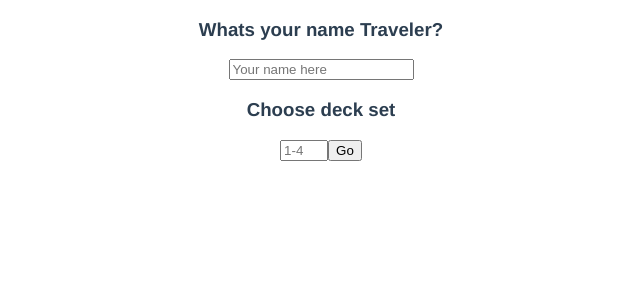
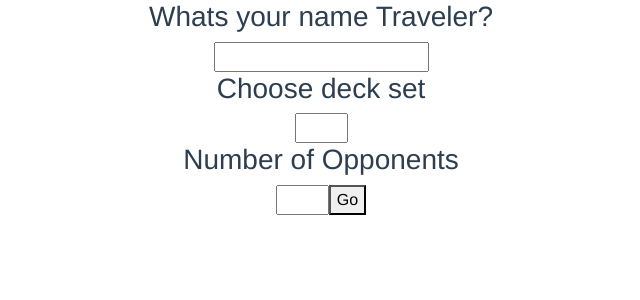
Before and after one commit to michaelgreen94/battle-cards, a Vue app: page /#/ in a window 1280 px wide. Shown: the top 300 px of the page, without its empty margins (319-959 px from the left). Built offline with nearby package versions, Linux system fonts and the light colour scheme.

Commit message:
player cards drawn

```diff
--- a/public/index.html
+++ b/public/index.html
@@ -1,12 +1,16 @@
 <!DOCTYPE html>
 <html lang="en">
+
 <head>
   <meta charset="utf-8">
   <meta http-equiv="X-UA-Compatible" content="IE=edge">
   <meta name="viewport" content="width=device-width,initial-scale=1.0">
   <link rel="icon" href="<%= BASE_URL %>favicon.ico">
+  <link rel="stylesheet" href="https://stackpath.bootstrapcdn.com/bootstrap/4.1.3/css/bootstrap.min.css" integrity="sha384-MCw98/SFnGE8fJT3GXwEOngsV7Zt27NXFoaoApmYm81iuXoPkFOJwJ8ERdknLPMO"
+    crossorigin="anonymous">
   <title>battle-cards</title>
 </head>
+
 <body>
   <noscript>
     <strong>We're sorry but battle-cards doesn't work properly without JavaScript enabled. Please enable it to continue.</strong>
@@ -14,4 +18,5 @@
   <div id="app"></div>
   <!-- built files will be auto injected -->
 </body>
+
 </html>
--- a/src/components/Enemy.vue
+++ b/src/components/Enemy.vue
@@ -1,6 +1,16 @@
 <template>
-  <div class="enemy">
-    <h1>Enemy Here</h1>
+  <div class="row enemy">
+    <div class="col card" v-for="(target, key) in player.hand">
+      <img class="card-img-top" src="//placehold.it/100x100" alt="">
+      <div class="card-body">
+        <h5 class="card-title">{{player.hand[key].name}}</h5>
+      </div>
+      <ul class="list-group">
+        <li class="list-group-item">Attack: {{player.hand[key].attack}}</li>
+        <li class="list-group-item">Defense: {{player.hand[key].defense}}</li>
+        <li class="list-group-item">Health: {{player.hand[key].health}}</li>
+      </ul>
+    </div>
   </div>
 </template>
 
@@ -9,6 +19,14 @@
     name: "Enemy",
     data() {
       return {};
+    },
+    computed: {
+      game() {
+        return this.$store.state.game
+      },
+      enemy() {
+        return this.game.players
+      }
     }
   }
 </script>
--- a/src/components/Player.vue
+++ b/src/components/Player.vue
@@ -1,6 +1,16 @@
 <template>
-  <div class="player">
-    <h1>{{player.name}}</h1>
+  <div class="row player">
+    <div class="col card" v-for="(target, key) in player.hand">
+      <img class="card-img-top" src="//placehold.it/100x100" alt="">
+      <div class="card-body">
+        <h5 class="card-title">{{player.hand[key].name}}</h5>
+      </div>
+      <ul class="list-group">
+        <li class="list-group-item">Attack: {{player.hand[key].attack}}</li>
+        <li class="list-group-item">Defense: {{player.hand[key].defense}}</li>
+        <li class="list-group-item">Health: {{player.hand[key].health}}</li>
+      </ul>
+    </div>
   </div>
 </template>
 
--- a/src/components/StartGame.vue
+++ b/src/components/StartGame.vue
@@ -1,12 +1,16 @@
 <template>
-  <div class="start">
-    <h3>Whats your name Traveler?</h3>
-    <form @submit.prevent='startGame'>
-      <input v-model="gameConfig.playerName" type="text" placeholder="Your name here">
-      <h3>Choose deck set</h3>
-      <input v-model="gameConfig.set" type="number" placeholder="1-4" min="0" max="4">
-      <button type="submit">Go</button>
-    </form>
+  <div class="row start">
+    <div class="col">
+      <h3>Whats your name Traveler?</h3>
+      <form @submit.prevent='startGame'>
+        <input v-model="gameConfig.playerName" type="text">
+        <h3>Choose deck set</h3>
+        <input v-model="gameConfig.set" type="number" min="0" max="4">
+        <h3>Number of Opponents</h3>
+        <input v-model="gameConfig.opponents" type="number" min="0" max="5">
+        <button type="submit">Go</button>
+      </form>
+    </div>
   </div>
 </template>
 
--- a/src/store.js
+++ b/src/store.js
@@ -13,7 +13,6 @@ export default new Vuex.Store({
   state: {
     games: [],
     game: {}
-    //game = object or array?
   },
   mutations: {
     setGame(state, data) {
--- a/src/views/SelectDeck.vue
+++ b/src/views/SelectDeck.vue
@@ -1,5 +1,5 @@
 <template>
-  <div class="select-deck">
+  <div class="container-fluid select-deck">
     <div v-if="!game.id">
       <StartGame/>
     </div>
```
Lines whose indentation alone changed are shown as unchanged.
